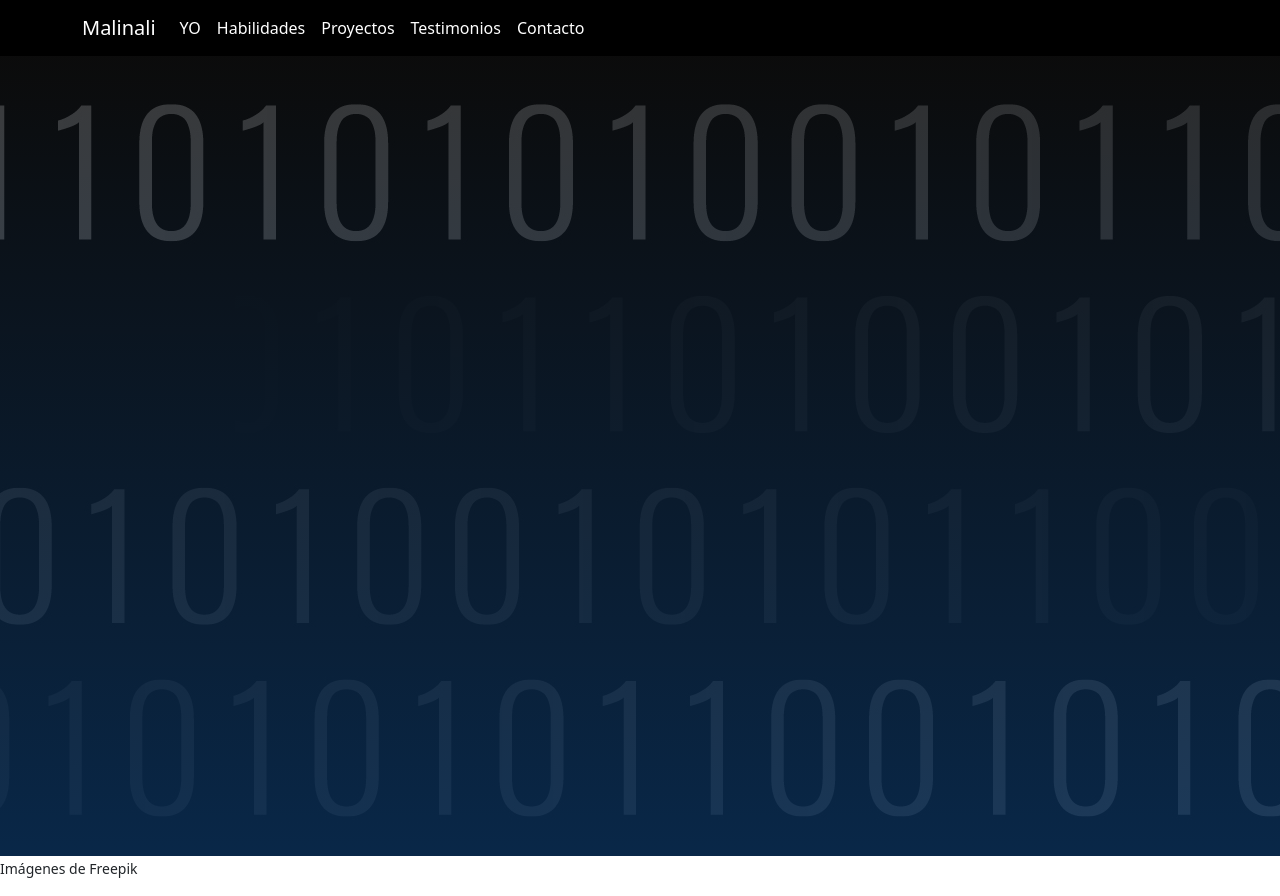
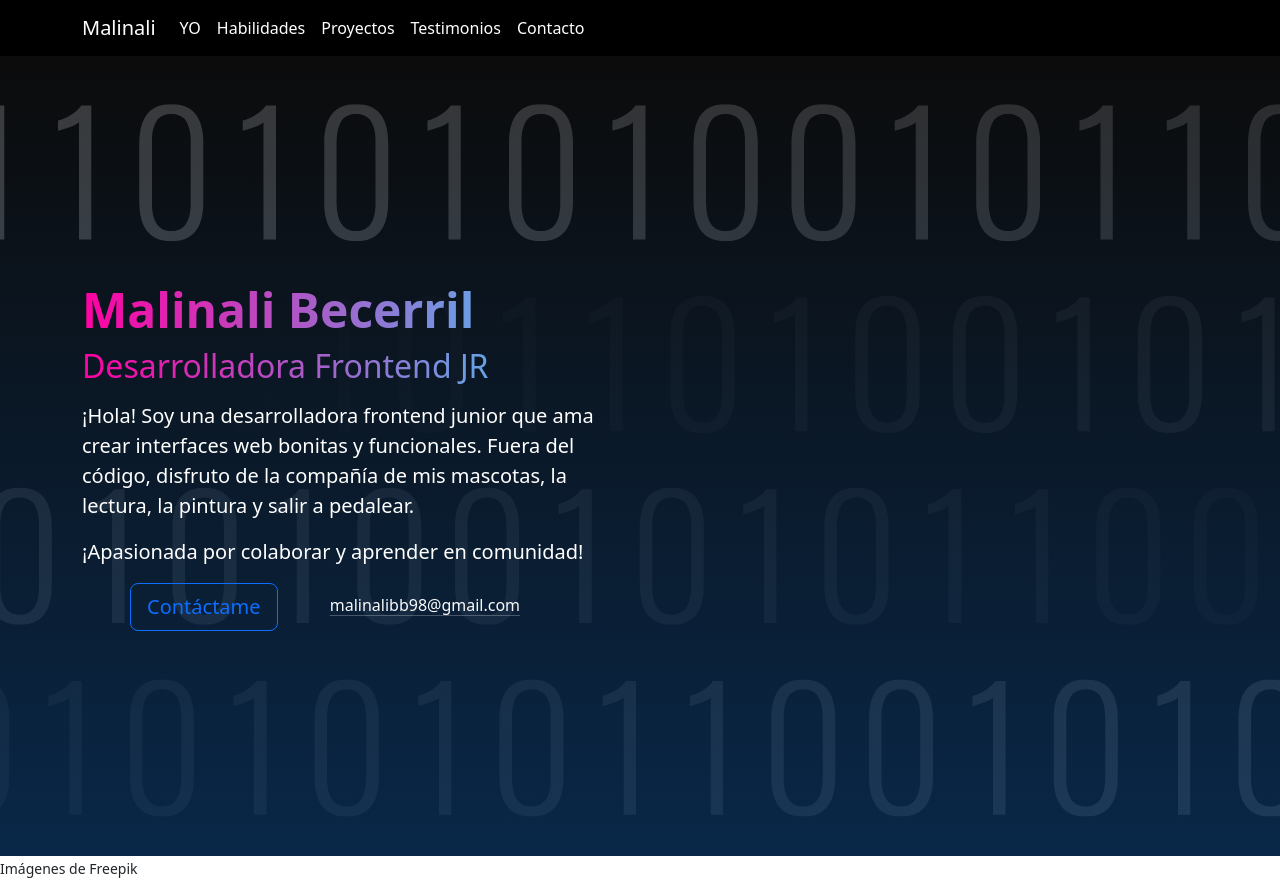
Before and after one commit to malibb/miPortafolio, a plain HTML site: page index.html in a window 1280 px wide. Drawn offline with nearby package versions, Linux system fonts and the light colour scheme.

Commit message:
Contenido del Header (portada de mi sitio)

```diff
--- a/index.html
+++ b/index.html
@@ -46,8 +46,27 @@
             </div>
         </div>
     </nav>
-    <header class="vh-100">
+    <header class="vh-100 d-flex flex-column justify-content-center">
+        <div class="p-5 text-left text-white">
+            <div class="container py-5">
+              <h1 class="display-5 fw-bold letra-color text-white">Malinali Becerril</h1>
+              <h2 class="text-white letra-color">Desarrolladora Frontend JR</h2>
 
+              <p class="col-lg-8 lead w-50 mt-3 ">
+                ¡Hola! Soy una desarrolladora frontend junior que ama crear interfaces web bonitas y funcionales.
+                Fuera del código, disfruto de la compañía de mis mascotas, la lectura, la pintura y salir a pedalear.
+            </p>
+            <p class="col-lg-8 lead w-50">
+                ¡Apasionada por colaborar y aprender en comunidad!
+            </p>
+
+              <div>
+                <button type="button" class="btn btn-outline-primary  btn-lg mx-5">Contáctame</button>
+                <a
+                 href="mailto:malinalibb98@gmail" class="link-light link-offset-2 link-underline-opacity-25 link-underline-opacity-100-hover ">malinalibb98@gmail.com</a>
+              </div>
+            </div>
+        </div>
     </header>
     <main>
         <section id="habilidades"></section>
--- a/style.css
+++ b/style.css
@@ -1,5 +1,12 @@
+
 header {
     background-image: linear-gradient(rgba(0, 0, 0, 0.332), rgba(0, 64, 133, 0.475)), url("assets/fondo.jpg");
     background-repeat: no-repeat;
     background-position: center;
 }
+
+.letra-color {
+    background: linear-gradient(to right,rgb(255, 1, 162), rgb(45, 224, 255),rgb(32, 140, 255));
+    -webkit-text-fill-color: transparent;
+    -webkit-background-clip: text;
+}
```
